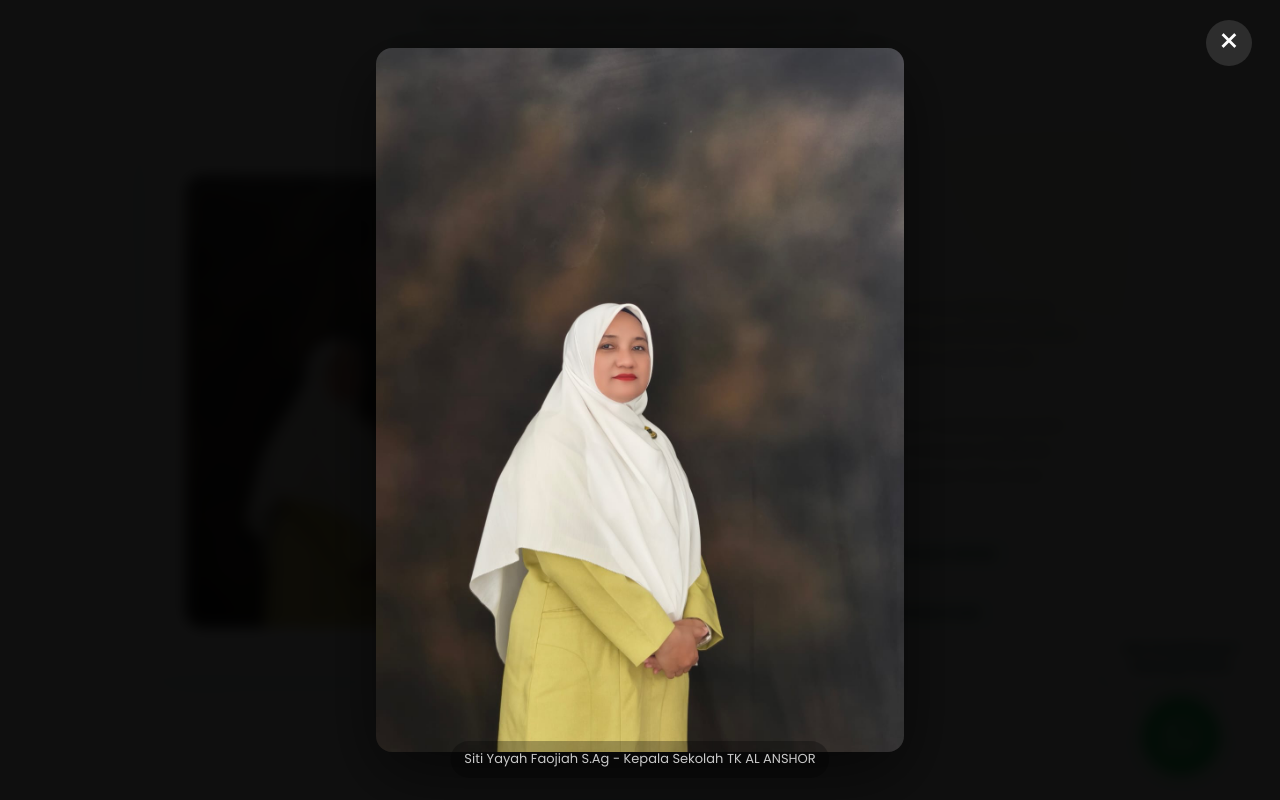
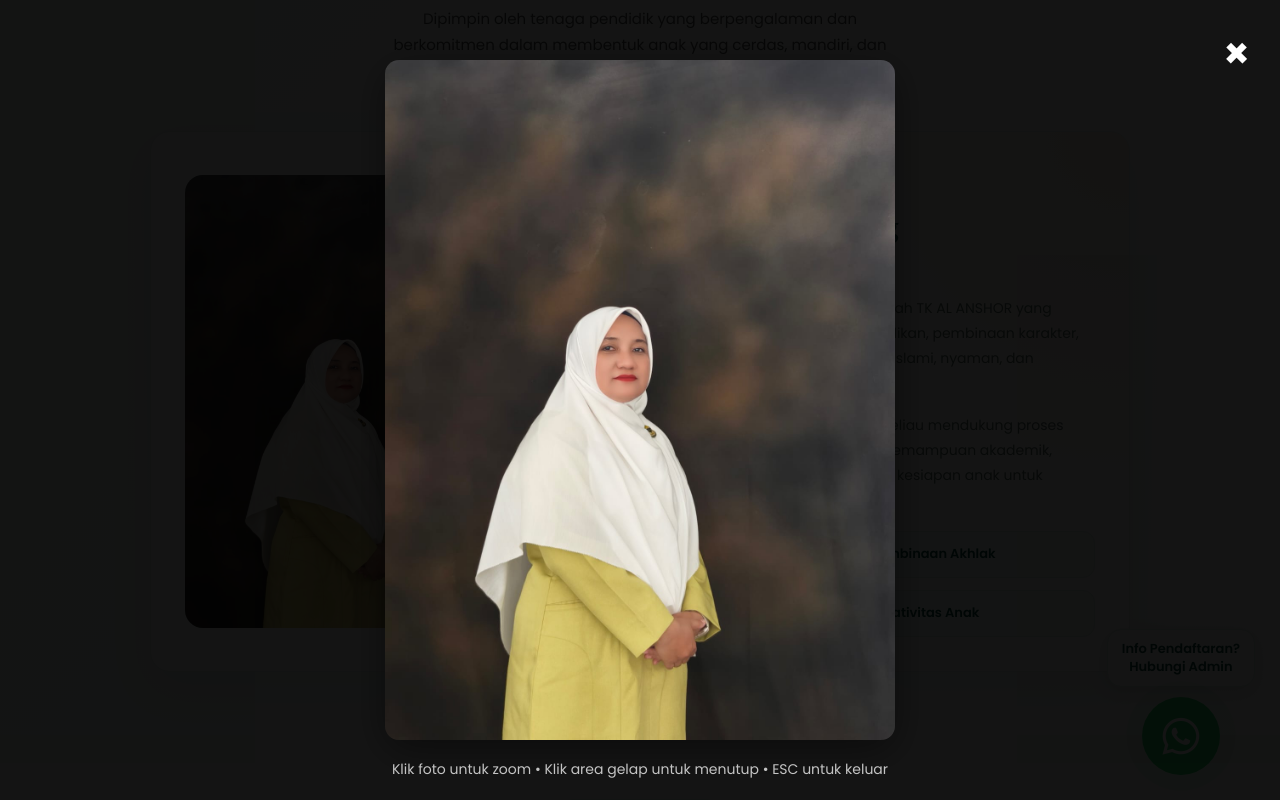
Before and after one commit to GhaziFinandhia/TK-AL-ANSHOR, a website: page views/home.html in a window 1280 px wide. Both pictures are taken after a click on the picture 355 px from the left and 2106 px from the top of the page. Shown: the part 1706-2506 px from the top of the page. Drawn offline with Linux system fonts and the light colour scheme.

Commit message:
make home photos open like gallery

```diff
--- a/views/home.html
+++ b/views/home.html
@@ -991,6 +991,62 @@
         height: 260px;
       }
 
+      /* ── LIGHTBOX FOTO HOME (STYLE GALERI) ── */
+      .home-lightbox {
+        position: fixed;
+        inset: 0;
+        background: rgba(0, 0, 0, 0.92);
+        display: none;
+        justify-content: center;
+        align-items: center;
+        z-index: 999999;
+        padding: 30px;
+      }
+
+      .home-lightbox.show {
+        display: flex;
+      }
+
+      .home-lightbox img {
+        max-width: 90%;
+        max-height: 85vh;
+        border-radius: 14px;
+        box-shadow: 0 10px 40px rgba(0, 0, 0, 0.45);
+        transition: transform 0.3s ease;
+        cursor: zoom-in;
+        object-fit: contain;
+      }
+
+      .home-lightbox img.zoomed {
+        transform: scale(1.8);
+        cursor: zoom-out;
+      }
+
+      .home-lightbox-close {
+        position: absolute;
+        top: 20px;
+        right: 30px;
+        color: white;
+        font-size: 42px;
+        cursor: pointer;
+        font-weight: bold;
+        z-index: 2;
+      }
+
+      .home-lightbox-hint {
+        position: absolute;
+        bottom: 20px;
+        color: rgba(255, 255, 255, 0.75);
+        font-size: 14px;
+        text-align: center;
+        padding: 0 20px;
+      }
+
+      .activity-img img,
+      .kepsek-photo img {
+        cursor: zoom-in;
+      }
+
       /* ── CTA SECTION ── */
       .cta-section {
         background: linear-gradient(135deg, var(--teal-dark), var(--teal));
@@ -1339,139 +1395,6 @@
         }
         .biaya-nominal {
           font-size: 28px;
-        }
-      }
-
-      /* ── LIGHTBOX FOTO HOME ── */
-      .activity-img,
-      .kepsek-photo {
-        cursor: pointer;
-      }
-
-      .activity-img::before,
-      .kepsek-photo::after {
-        content: "Klik untuk memperbesar";
-        position: absolute;
-        top: 14px;
-        right: 14px;
-        z-index: 3;
-        background: rgba(255, 255, 255, 0.92);
-        color: var(--teal-dark);
-        font-size: 11px;
-        font-weight: 700;
-        padding: 6px 11px;
-        border-radius: 999px;
-        box-shadow: 0 8px 18px rgba(0, 0, 0, 0.12);
-        opacity: 0;
-        transform: translateY(-6px);
-        transition: 0.25s ease;
-        pointer-events: none;
-      }
-
-      .activity-img:hover::before,
-      .kepsek-photo:hover::after {
-        opacity: 1;
-        transform: translateY(0);
-      }
-
-      .home-lightbox {
-        position: fixed;
-        inset: 0;
-        background: rgba(0, 0, 0, 0.94);
-        display: none;
-        justify-content: center;
-        align-items: center;
-        z-index: 999999;
-        padding: 24px;
-        backdrop-filter: blur(7px);
-      }
-
-      .home-lightbox.show {
-        display: flex;
-        animation: lightboxFade 0.18s ease forwards;
-      }
-
-      .home-lightbox img {
-        max-width: 94vw;
-        max-height: 88vh;
-        object-fit: contain;
-        border-radius: 16px;
-        box-shadow: 0 22px 70px rgba(0, 0, 0, 0.55);
-        animation: lightboxZoom 0.22s ease forwards;
-      }
-
-      .home-lightbox-close {
-        position: absolute;
-        top: 20px;
-        right: 28px;
-        width: 46px;
-        height: 46px;
-        border-radius: 50%;
-        background: rgba(255, 255, 255, 0.12);
-        color: #fff;
-        font-size: 34px;
-        line-height: 42px;
-        text-align: center;
-        cursor: pointer;
-        z-index: 2;
-        transition: 0.2s ease;
-      }
-
-      .home-lightbox-close:hover {
-        background: rgba(255, 255, 255, 0.22);
-        transform: scale(1.06);
-      }
-
-      .home-lightbox-caption {
-        position: absolute;
-        bottom: 22px;
-        left: 50%;
-        transform: translateX(-50%);
-        color: rgba(255, 255, 255, 0.78);
-        font-size: 13px;
-        text-align: center;
-        background: rgba(0, 0, 0, 0.28);
-        padding: 8px 14px;
-        border-radius: 999px;
-      }
-
-      @keyframes lightboxFade {
-        from {
-          opacity: 0;
-        }
-        to {
-          opacity: 1;
-        }
-      }
-
-      @keyframes lightboxZoom {
-        from {
-          opacity: 0;
-          transform: scale(0.96) translateY(10px);
-        }
-        to {
-          opacity: 1;
-          transform: scale(1) translateY(0);
-        }
-      }
-
-      @media (max-width: 600px) {
-        .activity-img::before,
-        .kepsek-photo::after {
-          content: "Perbesar";
-          opacity: 1;
-          transform: none;
-          font-size: 10px;
-          padding: 5px 9px;
-        }
-        .home-lightbox img {
-          max-width: 96vw;
-          max-height: 82vh;
-        }
-        .home-lightbox-caption {
-          bottom: 16px;
-          width: calc(100% - 36px);
-          font-size: 12px;
         }
       }
     </style>
@@ -2068,11 +1991,18 @@
     </footer>
 
     <!-- LIGHTBOX FOTO HOME -->
-    <div class="home-lightbox" id="homeLightbox" aria-hidden="true">
-      <span class="home-lightbox-close" id="homeLightboxClose">&times;</span>
-      <img id="homeLightboxImg" src="" alt="Preview Foto" />
-      <div class="home-lightbox-caption" id="homeLightboxCaption">
-        Klik area gelap atau tekan ESC untuk menutup
+    <div class="home-lightbox" id="homeLightbox" onclick="closeHomeLightbox()">
+      <span class="home-lightbox-close" onclick="closeHomeLightbox()"
+        >&times;</span
+      >
+      <img
+        id="homeLightboxImg"
+        src=""
+        alt="Preview Foto"
+        onclick="toggleHomeZoom(event)"
+      />
+      <div class="home-lightbox-hint">
+        Klik foto untuk zoom • Klik area gelap untuk menutup • ESC untuk keluar
       </div>
     </div>
 
@@ -2155,6 +2085,30 @@
         icon.textContent = nav.classList.contains("show") ? "×" : "☰";
       }
 
+      function openHomeLightbox(src, alt) {
+        const lightbox = document.getElementById("homeLightbox");
+        const img = document.getElementById("homeLightboxImg");
+        img.src = src;
+        img.alt = alt || "Preview Foto";
+        img.classList.remove("zoomed");
+        lightbox.classList.add("show");
+        document.body.style.overflow = "hidden";
+      }
+
+      function closeHomeLightbox() {
+        const lightbox = document.getElementById("homeLightbox");
+        const img = document.getElementById("homeLightboxImg");
+        lightbox.classList.remove("show");
+        img.classList.remove("zoomed");
+        img.src = "";
+        document.body.style.overflow = "";
+      }
+
+      function toggleHomeZoom(event) {
+        event.stopPropagation();
+        event.currentTarget.classList.toggle("zoomed");
+      }
+
       document.addEventListener("DOMContentLoaded", function () {
         const animatedItems = document.querySelectorAll(
           ".section-header, .visi-card, .misi-card, .kepsek-card, .feat-card, .prog-card, .activity-card, .biaya-highlight, .biaya-card, .biaya-rincian, .rincian-item, .cta-section, footer",
@@ -2179,45 +2133,20 @@
 
         animatedItems.forEach((item) => observer.observe(item));
 
-        const homeLightbox = document.getElementById("homeLightbox");
-        const homeLightboxImg = document.getElementById("homeLightboxImg");
-        const homeLightboxCaption = document.getElementById(
-          "homeLightboxCaption",
-        );
-        const homeLightboxClose = document.getElementById("homeLightboxClose");
-
-        function openHomeLightbox(src, alt) {
-          homeLightboxImg.src = src;
-          homeLightboxImg.alt = alt || "Preview Foto";
-          homeLightboxCaption.textContent =
-            alt || "Klik area gelap atau tekan ESC untuk menutup";
-          homeLightbox.classList.add("show");
-          homeLightbox.setAttribute("aria-hidden", "false");
-          document.body.style.overflow = "hidden";
-        }
-
-        function closeHomeLightbox() {
-          homeLightbox.classList.remove("show");
-          homeLightbox.setAttribute("aria-hidden", "true");
-          homeLightboxImg.src = "";
-          document.body.style.overflow = "";
-        }
-
         document
           .querySelectorAll(".activity-img img, .kepsek-photo img")
           .forEach((img) => {
-            img.addEventListener("click", (e) => {
+            img.addEventListener("click", function (e) {
               e.stopPropagation();
-              openHomeLightbox(img.src, img.alt);
+              openHomeLightbox(
+                img.getAttribute("src"),
+                img.getAttribute("alt"),
+              );
             });
           });
 
-        homeLightbox.addEventListener("click", closeHomeLightbox);
-        homeLightboxClose.addEventListener("click", closeHomeLightbox);
-        homeLightboxImg.addEventListener("click", (e) => e.stopPropagation());
-
-        document.addEventListener("keydown", (e) => {
-          if (e.key === "Escape" && homeLightbox.classList.contains("show")) {
+        document.addEventListener("keydown", function (e) {
+          if (e.key === "Escape") {
             closeHomeLightbox();
           }
         });
```
